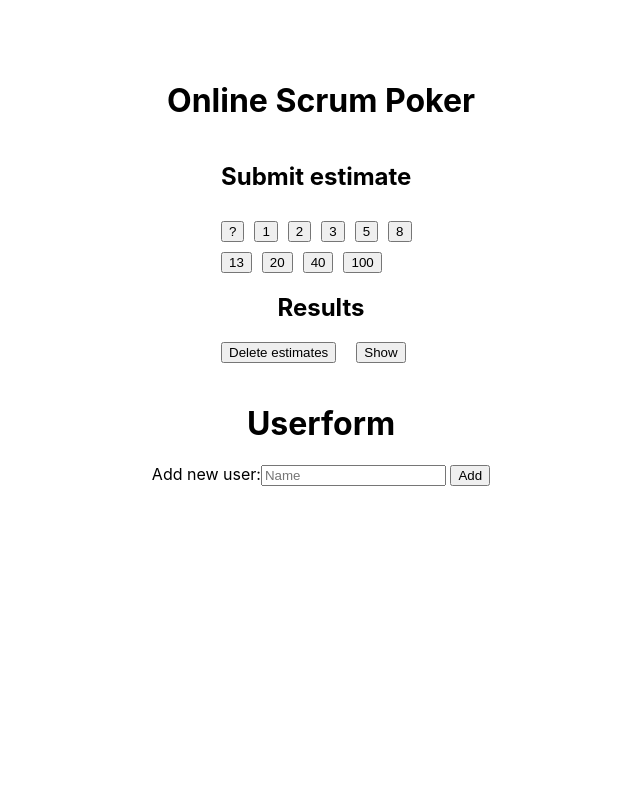
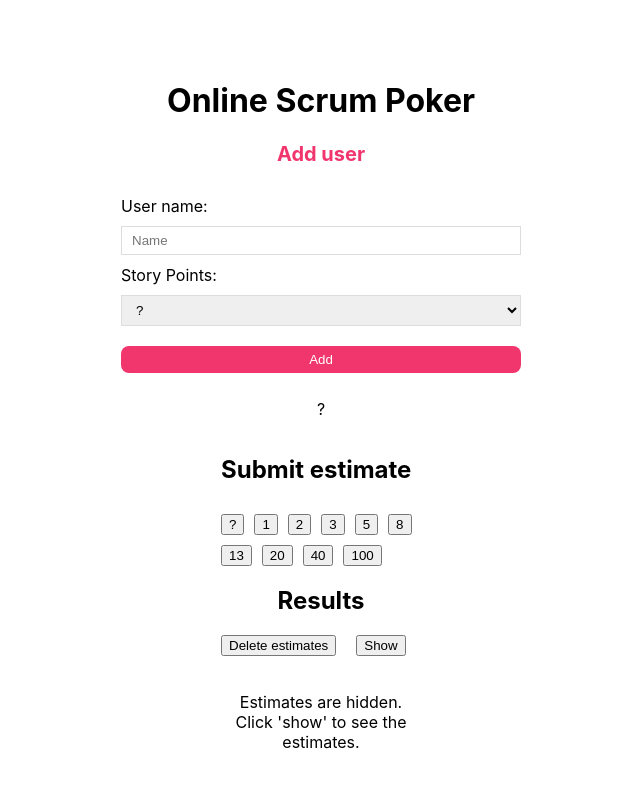
Before and after one commit to ambertaal/online-scrum-poker, a React (Create React App) app: page / in a window 1280 px wide. Shown: the top 788 px of the page, without its empty margins (319-959 px from the left). Built offline with nearby package versions, Linux system fonts and the light colour scheme.

Commit message:
changed forms

```diff
--- a/package.json
+++ b/package.json
@@ -12,6 +12,7 @@
     "@types/react-dom": "^18.0.6",
     "react": "^18.2.0",
     "react-dom": "^18.2.0",
+    "react-router-dom": "^6.4.3",
     "react-scripts": "5.0.1",
     "typescript": "^4.7.4",
     "web-vitals": "^2.1.4"
--- /dev/null
+++ b/src/Components/AddUserForm.css
@@ -0,0 +1,39 @@
+/* create new user form */
+
+.adduser {
+  max-width: 400px;
+  margin: 0 auto;
+  text-align: center;
+}
+
+.adduser label {
+  text-align: left;
+  display: block;
+}
+
+.adduser h2 {
+  font-size: 20px;
+  color: #f1356d;
+  margin-bottom: 30px;
+}
+
+.adduser input,
+.adduser select {
+  width: 100%;
+  padding: 6px 10px;
+  margin: 10px 0;
+  border: 1px solid #ddd;
+  box-sizing: border-box;
+  display: block;
+}
+
+.adduser button {
+  width: 100%;
+  background: #f1356d;
+  color: #fff;
+  border: 0;
+  padding: 6px 10px;
+  margin: 10px 0;
+  border-radius: 8px;
+  cursor: pointer;
+}
--- a/src/Components/AddUserForm.tsx
+++ b/src/Components/AddUserForm.tsx
@@ -1,4 +1,6 @@
 import React, { useState } from "react";
+
+import "./AddUserForm.css";
 
 type Props = {
   title: string;
@@ -7,27 +9,47 @@ type Props = {
 
 const AddUserForm = (props: Props) => {
   const [name, setName] = useState("");
+  const [points, setPoints] = useState("?");
+
+  const handleSubmit = (event: any) => {
+    event.preventDefault();
+    const user = { name, points };
+    console.log(user);
+    props.addUser(name);
+    // setName("");
+    // setPoints("");
+  };
 
   return (
-    <div className="AddUserForm">
-      <h1>{props.title}</h1>
-      <form
-        onSubmit={(event: any) => {
-          event.preventDefault();
-          props.addUser(name);
-          setName("");
-        }}
-      >
-        <p>
-          Add new user:
+    <div className="adduser">
+      <h2>{props.title}</h2>
+      <form onSubmit={handleSubmit}>
+        <label>User name:</label>
         <input
+          required
           type="text"
           placeholder="Name"
           value={name}
           onChange={(event) => setName(event.target.value)}
-          />{" "}
+        />
+        <label>Story Points:</label>
+        <select
+          value={points}
+          onChange={(event) => setPoints(event.target.value)}
+        >
+          <option value="?">?</option>
+          <option value="2">2</option>
+          <option value="3">3</option>
+          <option value="5">5</option>
+          <option value="8">8</option>
+          <option value="13">13</option>
+          <option value="20">20</option>
+          <option value="40">40</option>
+          <option value="100">100</option>
+        </select>
         <button type="submit">Add</button>
-        </p>
+        <p>{name}</p>
+        <p>{points}</p>
       </form>
     </div>
   );
--- a/src/Components/Pokerboard/Pokerboard.tsx
+++ b/src/Components/Pokerboard/Pokerboard.tsx
@@ -1,6 +1,6 @@
 import React, { useState } from "react";
 import User from "../User/User";
-import AddNameForm from "../AddUserForm";
+import AddUserForm from "../AddUserForm";
 import "./Pokerboard.css";
 
 type UserObj = {
@@ -15,6 +15,8 @@ const Pokerboard = () => {
     { id: 2, name: "Martin", points: 5 },
     { id: 3, name: "Luuk", points: 20 },
   ]);
+
+  const [visible, setVisible] = useState(false);
 
   const reset = () => {
     setUsers(
@@ -40,10 +42,10 @@ const Pokerboard = () => {
     setUsers(newUsersArray);
   };
 
-  const [visible, setVisible] = React.useState(false);
-
   return (
     <div className="Pokerboard">
+      <AddUserForm title="Add user" addUser={addUser} />
+
       <div className="container-estimates">
         <h2>Submit estimate</h2>
         <button>?</button>
@@ -57,6 +59,7 @@ const Pokerboard = () => {
         <button>40</button>
         <button>100</button>
       </div>
+
       <h2>Results</h2>
       <div className="results-buttons">
         <button onClick={reset}>Delete estimates</button>
@@ -79,10 +82,16 @@ const Pokerboard = () => {
             </ul>
           </div>
         )}
+        {!visible && (
+          <div>
+            <p>
+              Estimates are hidden. <br />
+              Click 'show' to see the estimates.
+            </p>
+          </div>
+        )}
         <div></div>
       </div>
-
-      <AddNameForm title="Userform" addUser={addUser} />
     </div>
   );
 };
--- a/src/index.tsx
+++ b/src/index.tsx
@@ -1,5 +1,6 @@
 import React from "react";
 import ReactDOM from "react-dom/client";
+
 import "./index.css";
 import App from "./App";
 
```
Also changed, not shown: 1 other file (tests, documents, lock files or other folders). Lines whose indentation alone changed are shown as unchanged.
